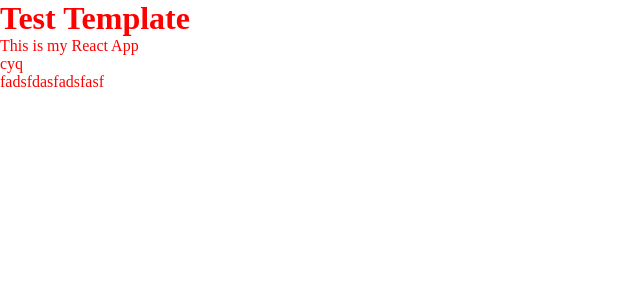
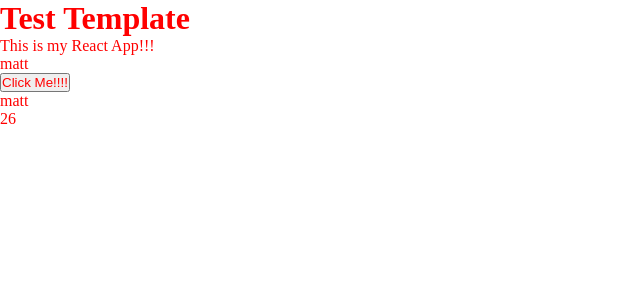
Before and after one commit to yuqingc/daenerys, a React app: page / in a window 1280 px wide. Shown: the top 300 px of the page, without its empty margins (0-640 px from the left). Built offline with nearby package versions, Linux system fonts and the light colour scheme.

Commit message:
redux 加上去了 但是特么的热更新没用了我日

```diff
--- a/server.js
+++ b/server.js
@@ -24,7 +24,7 @@ if(!isProd){
 
   app.use(webpackHotMiddleware(compiler));
 
-}else{
+} else {
 
   app.use('/', express.static(path.join(__dirname, 'dist')));
 
--- a/src/App.tsx
+++ /dev/null
@@ -1,12 +0,0 @@
-import React from 'react';
-import Hello from './components/Hello';
-
-export default class App extends React.Component {
-    render(){
-        return <div>
-            <h1>Test Template</h1>
-            <p>This is my React App</p>
-            <Hello name="cyq"/>
-        </div>
-    }
-}
--- /dev/null
+++ b/src/actions/testActions.ts
@@ -0,0 +1,8 @@
+import { TestActionType } from './action';
+
+export function changeAge (age: number): TestActionType {
+    return {
+        type: 'TEST',
+        age,
+    }
+}
--- /dev/null
+++ b/src/components/App.tsx
@@ -0,0 +1,12 @@
+import React from 'react';
+import Hello from './Hello';
+
+export default class App extends React.Component{
+    render(){
+        return <div>
+            <h1>Test Template</h1>
+            <p>This is my React App!!!</p>
+            <Hello/>
+        </div>
+    }
+}
--- a/src/components/Hello.tsx
+++ b/src/components/Hello.tsx
@@ -1,14 +1,37 @@
 import React from 'react';
+import { connect } from 'react-redux';
+import { bindActionCreators } from 'redux';
+import * as testActions from '../actions/testActions';
 
 interface Props {
     name: string;
-  }
+    age: number;
+    actions: any;
+}
 
-export default class Hello extends React.Component<Props, {}> {
+class Hello extends React.Component<Props, {}> {
+
+    handleClick () {
+        const { actions } = this.props;
+        actions.changeAge(5);
+    }
+
     render () {
+        const { name, age} = this.props;
         return <>
         <div>{this.props.name}</div>
-        <div>fadsfdasfadsfasf</div>
+        <button type="button" onClick={()=>{this.handleClick()}}>Click Me!!!!</button>
+        <div>{name}</div>
+        <div>{age}</div>
         </>
     }
 }
+
+export default connect((state: any) => {
+    return{
+        name: state.test.get('name'),
+        age: state.test.get('age'),
+    }
+}, dispatch => ({
+    actions: bindActionCreators(testActions, dispatch),
+}))(Hello as any);
--- a/src/index.tsx
+++ b/src/index.tsx
@@ -2,14 +2,18 @@ import './style.css';
 import React from 'react';
 import ReactDOM from 'react-dom';
 import { AppContainer } from 'react-hot-loader';
-import App from './App';
+import App from './components/App';
+import { Provider } from 'react-redux';
+import store from './lib/store';
 
 declare const module : any;
 
 const render = (Component:any) => {
   ReactDOM.render(
     <AppContainer>
-      <Component/>
+      <Provider store={store}>
+        <Component/>
+      </Provider>
     </AppContainer>,
     document.getElementById('root')
   );
@@ -18,7 +22,7 @@ const render = (Component:any) => {
 render(App);
 
 if (module.hot) {
-  module.hot.accept('./App', () => { render(require('./App').default) })
+  module.hot.accept('./components/App', () => { render(require('./components/App').default) })
 }
 
 
--- /dev/null
+++ b/src/lib/store.ts
@@ -0,0 +1,11 @@
+import { createStore, applyMiddleware } from 'redux';
+import thunk from 'redux-thunk';
+import reducer from '../reducers';
+import logger from 'redux-logger';
+
+const store = createStore(
+    reducer,
+    applyMiddleware(thunk, logger),
+);
+
+export default store;
--- /dev/null
+++ b/src/reducers/index.ts
@@ -0,0 +1,8 @@
+import { combineReducers } from 'redux';
+import test from './test';
+
+const reducer = combineReducers({
+    test,
+});
+
+export default reducer;
--- /dev/null
+++ b/src/reducers/test.ts
@@ -0,0 +1,23 @@
+import immutable from 'immutable';
+import { TestActionType } from '../actions/action'
+
+interface testState {
+    name : string;
+    age: number
+}
+
+const initialStateJs: testState = {
+    name: 'matt',
+    age: 26,
+}
+
+const initialState = immutable.fromJS(initialStateJs);
+
+export default function test (state = initialState, action: TestActionType) {
+    switch ( action.type ) {
+        case "TEST":
+            return state.set("age", action.age);
+        default:
+            return state;
+    }
+}
--- a/webpack.dev.js
+++ b/webpack.dev.js
@@ -5,7 +5,7 @@ const common = require('./webpack.common.js');
 module.exports = merge({
   entry: [
     'react-hot-loader/patch',//这个要放在数组的第一个位置
-    'webpack-hot-middleware/client',
+   'webpack-hot-middleware/client',
     './src/index.tsx'
     // 'babel-polyfill', //这个不需要 报错重复instance
   ],
```
Also changed, not shown: package.json (+11 -1 lines), src/actions/action.d.ts (added, +9 -0 lines), 1 other file (tests, documents, lock files or other folders).
